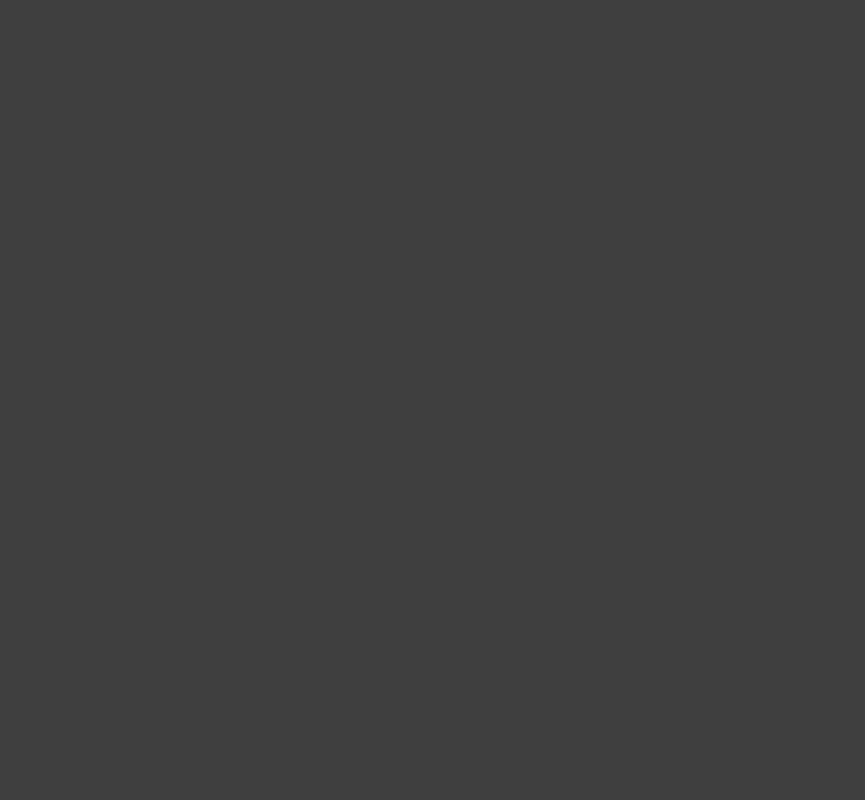
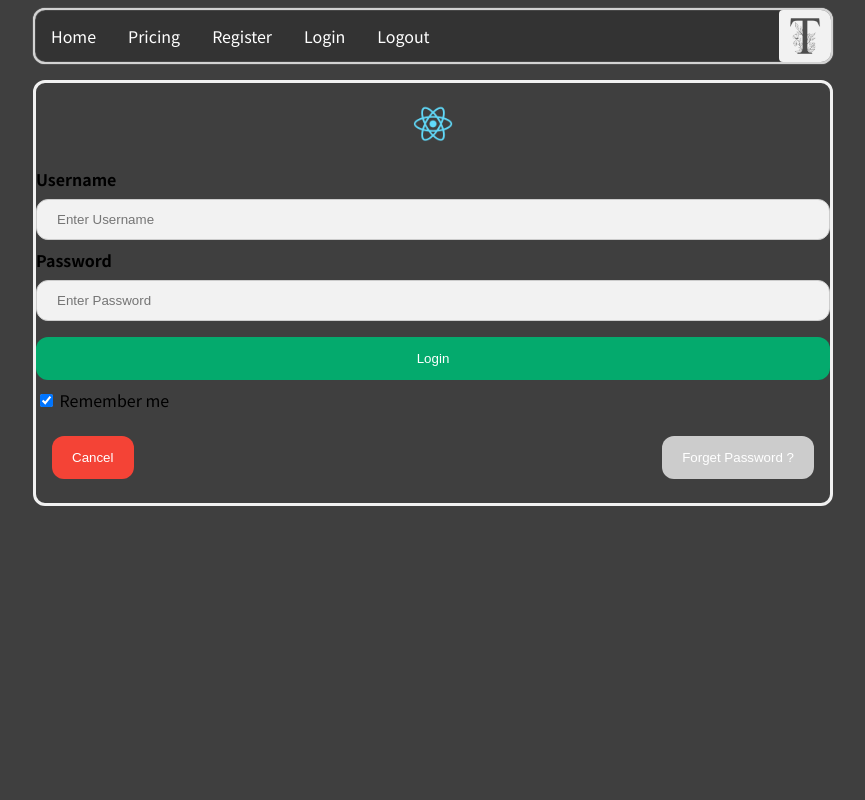
Before and after one commit to villalobos98/React-Tracker, a React (Create React App) app: page /login in a window 1280 px wide. Shown: the top 800 px of the page, without its empty margins (207-1072 px from the left). Built offline with nearby package versions, Linux system fonts and the light colour scheme.

Commit message:
Navbar needs to be adjusted for smaller screens Text on Login Component needs to be adjusted to be centered CSS on Login Component needs to be adjusted

```diff
--- a/src/App.js
+++ b/src/App.js
@@ -7,6 +7,7 @@ import { BrowserRouter, Route, Switch } from "react-router-dom";
 import Register from "./components/Register";
 import Home from "./components/Home";
 import Profile from "./components/Profile";
+import Login from "./components/Login";
 
 function App() {
   const [date] = useState(new Date());
@@ -67,10 +68,13 @@ function App() {
           <Register />
           <Footer />
         </Route>
-        <Route exact path="/signout">
+        <Route exact path="/login">
+          <Nav />
+          <Login />
+          <Footer />
         </Route>
         <Route exact path="/profile">
-          <Profile/>
+          <Profile />
         </Route>
       </Switch>
     </BrowserRouter>
--- a/src/components/ExpenseForm.js
+++ b/src/components/ExpenseForm.js
@@ -15,6 +15,8 @@ const ExpenseForm = (props) => {
       date: new Date(date),
     };
     props.onSaveExpenseData(expenseData);
+
+    // Clear out form fields when the data has been submitted
     setTitle("");
     setAmount("");
     setDate("");
--- /dev/null
+++ b/src/components/Login.js
@@ -0,0 +1,40 @@
+import React from "react";
+import "./styles/Login.css";
+import logo from "./images/logo192.png";
+const Login = () => {
+  return (
+    <form>
+      <div className="imgcontainer">
+        <img src={logo} alt="Avatar" className="avatar" />
+      </div>
+
+      <label for="uname">
+        <b>Username</b>
+        <input type="text" placeholder="Enter Username" name="uname" required />
+      </label>
+
+      <label for="psw">
+        <b>Password</b>
+        <input
+          type="password"
+          placeholder="Enter Password"
+          name="psw"
+          required
+        />
+      </label>
+
+      <button type="submit">Login</button>
+      <label>
+        <input type="checkbox" checked="checked" name="remember" /> Remember me
+      </label>
+
+      <div className="container">
+        <button type="button" className="cancelbtn">
+          Cancel
+        </button>
+          <button type="button" className="forgotPsw">Forget Password ?</button>
+      </div>
+    </form>
+  );
+};
+export default Login;
--- a/src/components/Navbar.js
+++ b/src/components/Navbar.js
@@ -19,6 +19,9 @@ const Navbar = () => {
           <a href="/register">Register</a>
         </li>
         <li>
+          <a href="/login">Login</a>
+        </li>
+        <li>
           <a href="/logout">Logout</a>
         </li>
       </ul>
--- a/src/components/NewExpense.js
+++ b/src/components/NewExpense.js
@@ -1,18 +1,22 @@
 import React from "react";
 import ExpenseForm from "../components/ExpenseForm";
+import axios from 'axios';
 
 function NewExpense() {
   const onSaveExpenseDataHandler = (expenseValues) => {
     const expenseObjectValues = {
       ...expenseValues,
-      ID: Math.random().toString(),
+      id: Math.floor(Math.random() * 9999999)
     };
+
     console.log(expenseObjectValues);
+    axios.post(`http://localhost:8080/expense/create`, expenseObjectValues)
+
   };
 
   return (
     <div>
-      <ExpenseForm onSaveExpenseData={onSaveExpenseDataHandler}></ExpenseForm>
+      <ExpenseForm onSaveExpenseData={onSaveExpenseDataHandler}/>
     </div>
   );
 }
--- a/src/components/Register.js
+++ b/src/components/Register.js
@@ -107,7 +107,7 @@ export default function Register() {
     }
 
     console.log(fieldValues);
-    const response = axios.post("http://localhost:9091/api/register", fieldValues);
+    const response = axios.post("http://localhost:8080/user/register", fieldValues);
     console.log(response);
   };
 
--- /dev/null
+++ b/src/components/styles/Login.css
@@ -0,0 +1,85 @@
+/* Bordered form */
+form {
+    border: 3px solid #f1f1f1;
+    max-width: 95%;
+    margin-left: auto;
+    margin-right: auto;
+    border-radius: 12px;
+    width: 50rem;
+  }
+
+  /* Full-width inputs */
+  input[type=text], input[type=password] {
+    width: 100%;
+    padding: 12px 20px;
+    margin: 8px 0;
+    display: inline-block;
+    border: 1px solid #ccc;
+    box-sizing: border-box;
+  }
+
+  /* Set a style for all buttons */
+  button {
+    background-color: #04AA6D;
+    color: white;
+    padding: 14px 20px;
+    margin: 8px 0;
+    border: none;
+    cursor: pointer;
+    width: 100%;
+  }
+
+  /* Add a hover effect for buttons */
+  button:hover {
+    opacity: 0.8;
+  }
+
+  /* Extra style for the cancel button (red) */
+  .cancelbtn {
+    width: auto;
+    background-color: #f44336;
+  }
+
+  .forgotPsw{
+    width: auto;
+    float: right;
+    background-color: #ccc;
+  }
+
+
+  /* Center the avatar image inside this container */
+  .imgcontainer {
+    text-align: center;
+    margin: 24px 0 12px 0;
+    transform: scale(0.5);
+    padding: 0;
+    margin: 0;
+  }
+
+  /* Avatar image */
+  img.avatar {
+    width: 10%;
+    border-radius: 50%;
+  }
+
+  /* Add padding to containers */
+  .container {
+    padding: 16px;
+  }
+
+  /* The "Forgot password" text */
+  span.psw {
+    float: right;
+    padding-top: 16px;
+  }
+
+  /* Change styles for span and cancel button on extra small screens */
+  @media screen and (max-width: 300px) {
+    span.psw {
+      display: block;
+      float: none;
+    }
+    .cancelbtn {
+      width: 100%;
+    }
+  }
```
Also changed, not shown: src/components/images/logo192.png (added).
